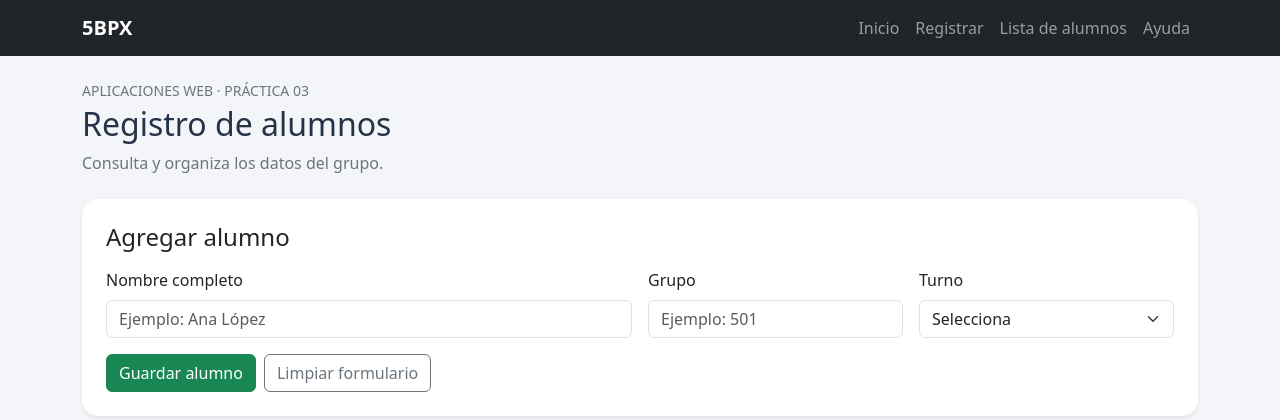
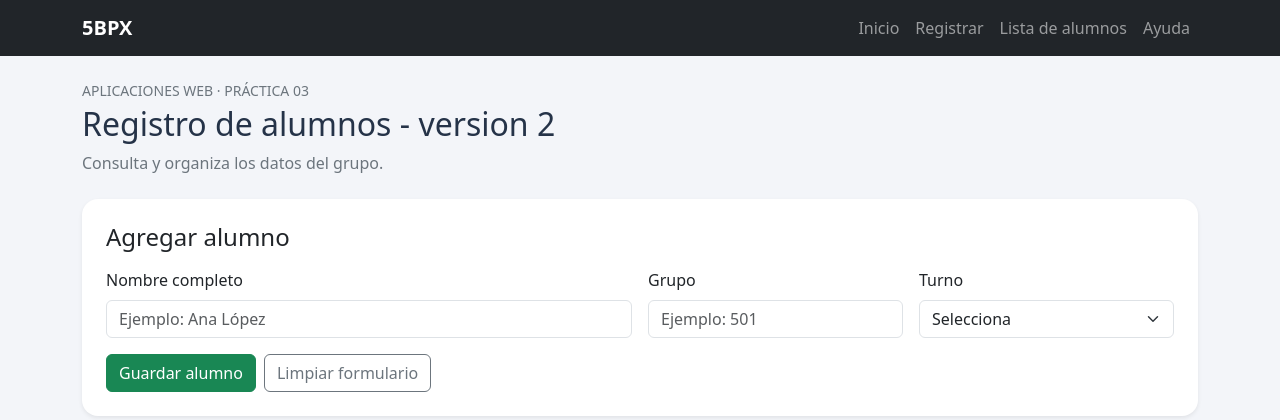
Before and after one commit to sentinellagubbier-lgtm/CRUD_Alumnos, a Flask app: page / in a window 1280 px wide. Shown: the top 420 px of the page. Run offline with Flask 3, Linux system fonts and the light colour scheme; data that the repository does not hold is empty; some libraries are stand-ins or nearby versions.

Commit message:
Cambio el titulo a Version 2

```diff
--- a/templates/base.html
+++ b/templates/base.html
@@ -81,7 +81,7 @@
             Aplicaciones Web · Práctica 03
         </p>
 
-        <h1 class="h2">Registro de alumnos</h1>
+        <h1 class="h2">Registro de alumnos - version 2</h1>
 
         <p class="text-secondary">
             Consulta y organiza los datos del grupo.
```
